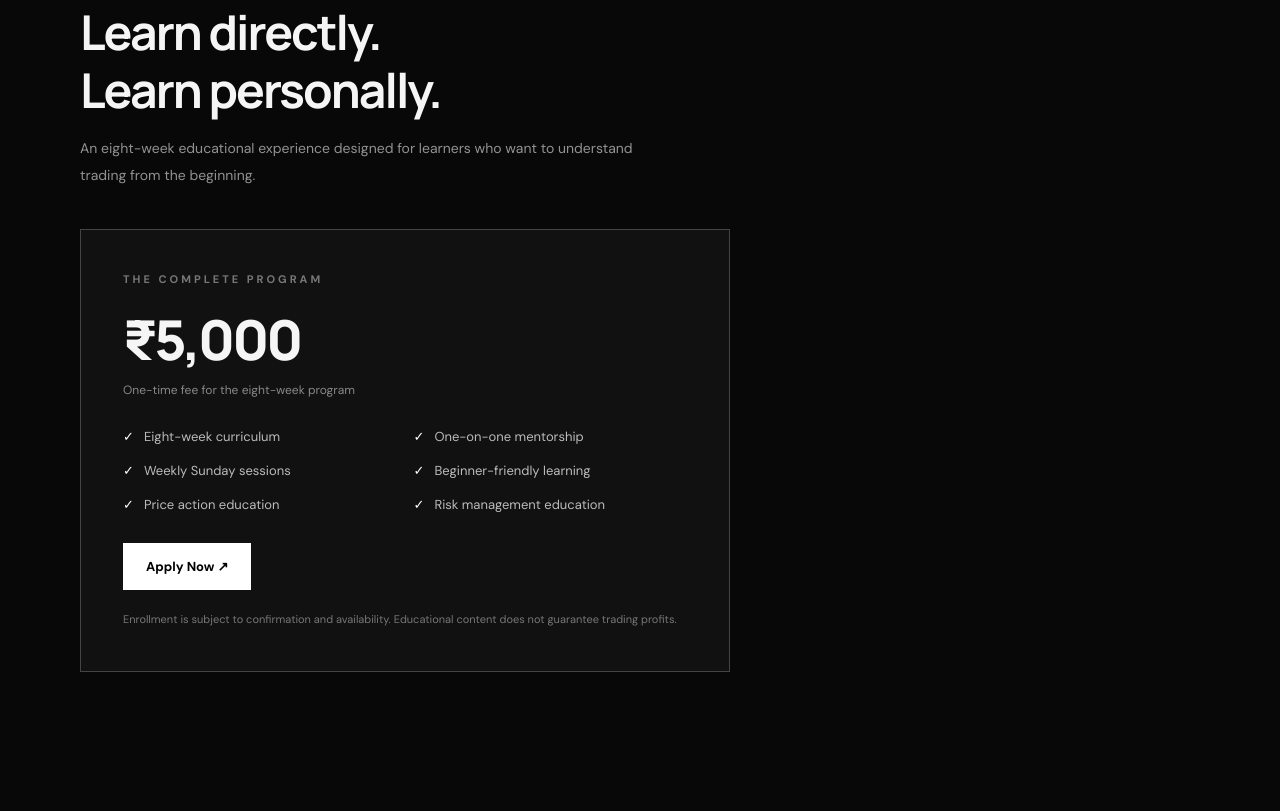
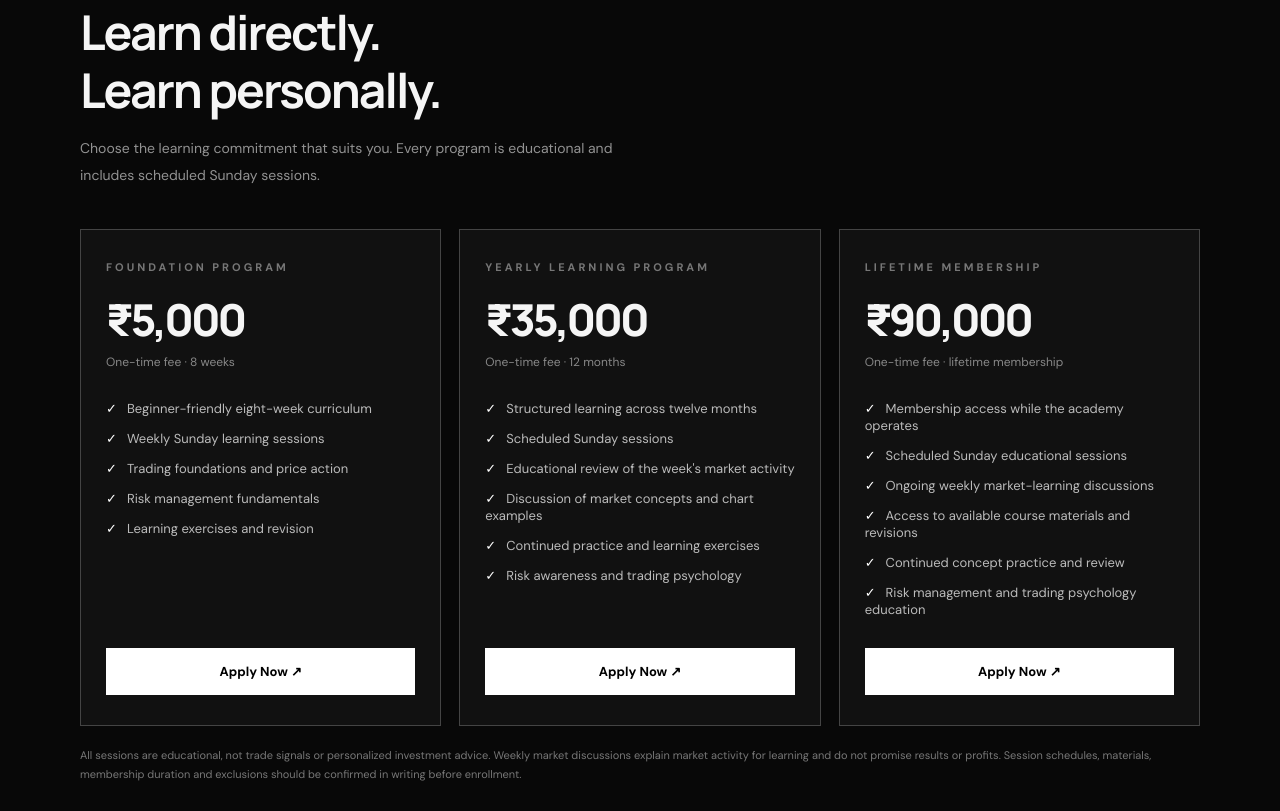
Before and after one commit to heyprayag/fx-pray, a plain HTML site: page index.html in a window 1280 px wide. Shown: the part 3489-4300 px from the top of the page. Drawn offline with Linux system fonts and the light colour scheme.

Commit message:
Add yearly and lifetime education programs

```diff
--- a/index.html
+++ b/index.html
@@ -319,13 +319,24 @@ section{padding:105px 0}
 .week p{font-size:12px;color:#777;margin-top:5px}
 .week-arrow{color:#777;font-size:20px}
 
+.pricing-grid{
+  display:grid;
+  grid-template-columns:repeat(3,minmax(0,1fr));
+  gap:18px;
+  margin-top:40px;
+  align-items:stretch;
+}
 .pricing-card{
-  margin-top:40px;
-  max-width:650px;
-  padding:42px;
+  padding:30px 25px;
   background:var(--surface);
   border:1px solid #444;
+  display:flex;
+  flex-direction:column;
 }
+.pricing-card .price{font-size:44px}
+.pricing-card .included{grid-template-columns:1fr;gap:13px}
+.pricing-card .btn{margin-top:auto;text-align:center}
+@media(max-width:900px){.pricing-grid{grid-template-columns:1fr}}
 
 .price{
   font-family:'Manrope',sans-serif;
@@ -873,36 +884,62 @@ body {
     <h2 class="section-title">Learn directly.<br>Learn personally.</h2>
 
     <p class="section-desc">
-      An eight-week educational experience
-      designed for learners who want to understand
-      trading from the beginning.
+      Choose the learning commitment that suits you.
+      Every program is educational and includes scheduled Sunday sessions.
     </p>
 
+    <div class="pricing-grid">
       <div class="pricing-card">
-      <div class="section-label">THE COMPLETE PROGRAM</div>
+        <div class="section-label">FOUNDATION PROGRAM</div>
         <div class="price">₹5,000</div>
-      <div class="price-sub">One-time fee for the eight-week program</div>
+        <div class="price-sub">One-time fee · 8 weeks</div>
+        <ul class="included">
+          <li>Beginner-friendly eight-week curriculum</li>
+          <li>Weekly Sunday learning sessions</li>
+          <li>Trading foundations and price action</li>
+          <li>Risk management fundamentals</li>
+          <li>Learning exercises and revision</li>
+        </ul>
+        <a href="https://docs.google.com/forms/d/e/1FAIpQLSc23OzAaAF6MOSfm3VgcGboQESLAx91yOlbj70nrIHsM23pZA/viewform" target="_blank" rel="noopener noreferrer" class="btn">Apply Now ↗</a>
+      </div>
 
+      <div class="pricing-card">
+        <div class="section-label">YEARLY LEARNING PROGRAM</div>
+        <div class="price">₹35,000</div>
+        <div class="price-sub">One-time fee · 12 months</div>
         <ul class="included">
-        <li>Eight-week curriculum</li>
-        <li>One-on-one mentorship</li>
-        <li>Weekly Sunday sessions</li>
-        <li>Beginner-friendly learning</li>
-        <li>Price action education</li>
-        <li>Risk management education</li>
+          <li>Structured learning across twelve months</li>
+          <li>Scheduled Sunday sessions</li>
+          <li>Educational review of the week's market activity</li>
+          <li>Discussion of market concepts and chart examples</li>
+          <li>Continued practice and learning exercises</li>
+          <li>Risk awareness and trading psychology</li>
         </ul>
+        <a href="https://docs.google.com/forms/d/e/1FAIpQLSc23OzAaAF6MOSfm3VgcGboQESLAx91yOlbj70nrIHsM23pZA/viewform" target="_blank" rel="noopener noreferrer" class="btn">Apply Now ↗</a>
+      </div>
 
-      <a href="https://docs.google.com/forms/d/e/1FAIpQLSc23OzAaAF6MOSfm3VgcGboQESLAx91yOlbj70nrIHsM23pZA/viewform"
-         target="_blank"
-         rel="noopener noreferrer"
-         class="btn">Apply Now ↗</a>
+      <div class="pricing-card">
+        <div class="section-label">LIFETIME MEMBERSHIP</div>
+        <div class="price">₹90,000</div>
+        <div class="price-sub">One-time fee · lifetime membership</div>
+        <ul class="included">
+          <li>Membership access while the academy operates</li>
+          <li>Scheduled Sunday educational sessions</li>
+          <li>Ongoing weekly market-learning discussions</li>
+          <li>Access to available course materials and revisions</li>
+          <li>Continued concept practice and review</li>
+          <li>Risk management and trading psychology education</li>
+        </ul>
+        <a href="https://docs.google.com/forms/d/e/1FAIpQLSc23OzAaAF6MOSfm3VgcGboQESLAx91yOlbj70nrIHsM23pZA/viewform" target="_blank" rel="noopener noreferrer" class="btn">Apply Now ↗</a>
+      </div>
+    </div>
 
     <p class="pricing-note">
-        Enrollment is subject to confirmation and
-        availability. Educational content does not
-        guarantee trading profits.
+      All sessions are educational, not trade signals or personalized investment advice.
+      Weekly market discussions explain market activity for learning and do not promise
+      results or profits. Session schedules, materials, membership duration and exclusions
+      should be confirmed in writing before enrollment.
     </p>
-    </div>
   </div>
 </section>
 
```
Lines whose indentation alone changed are shown as unchanged.
